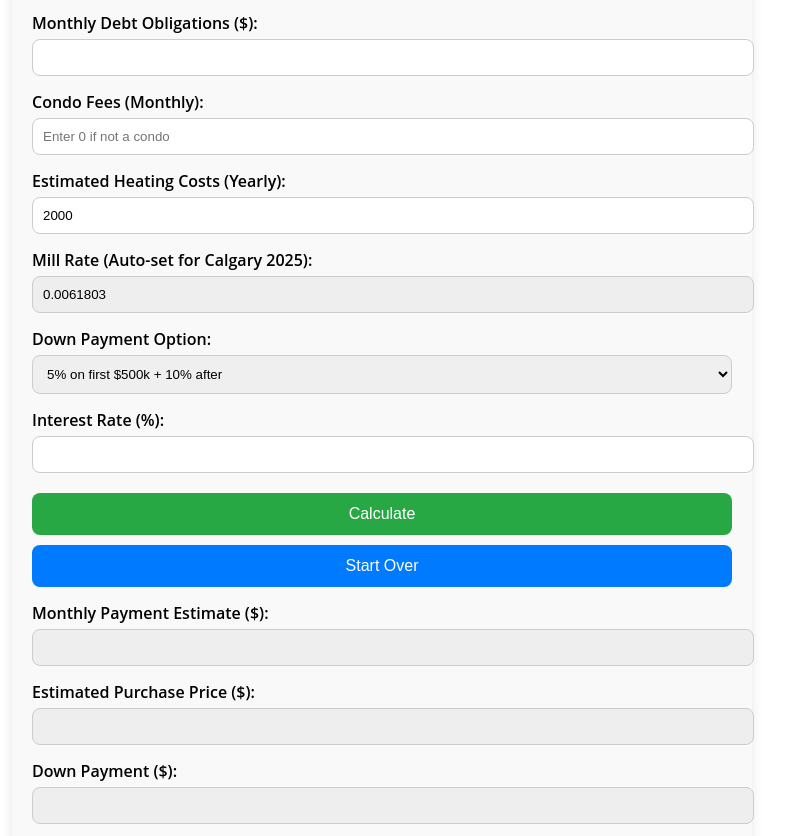
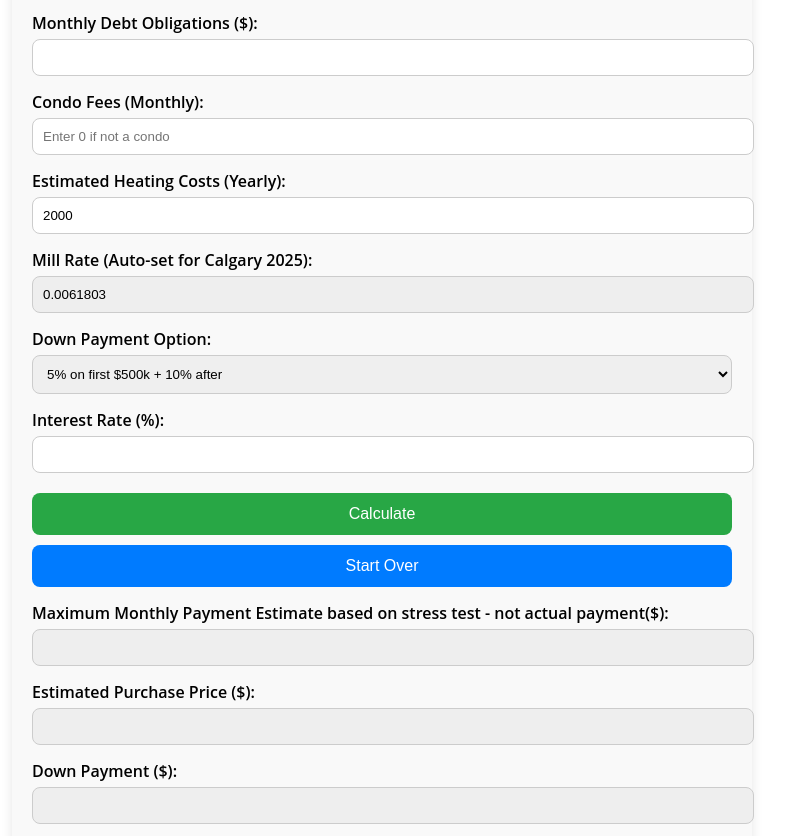
Before and after one commit to axlarevalo1/home-affordability-calculator-v1.2, a plain HTML site: page index.html in a window 1280 px wide. Shown: the part 200-1036 px from the top of the page, without its empty margins (258-1043 px from the left). Drawn offline with Linux system fonts and the light colour scheme.

Commit message:
Update index.html
Edited text on payment to be based on stress test

```diff
--- a/index.html
+++ b/index.html
@@ -46,7 +46,7 @@
 
     <div class="error" id="error"></div>
 
-    <label>Monthly Payment Estimate ($):</label>
+    <label>Maximum Monthly Payment Estimate based on stress test - not actual payment($):</label>
     <input type="text" id="resultPayment" readonly />
 
     <label>Estimated Purchase Price ($):</label>
```
